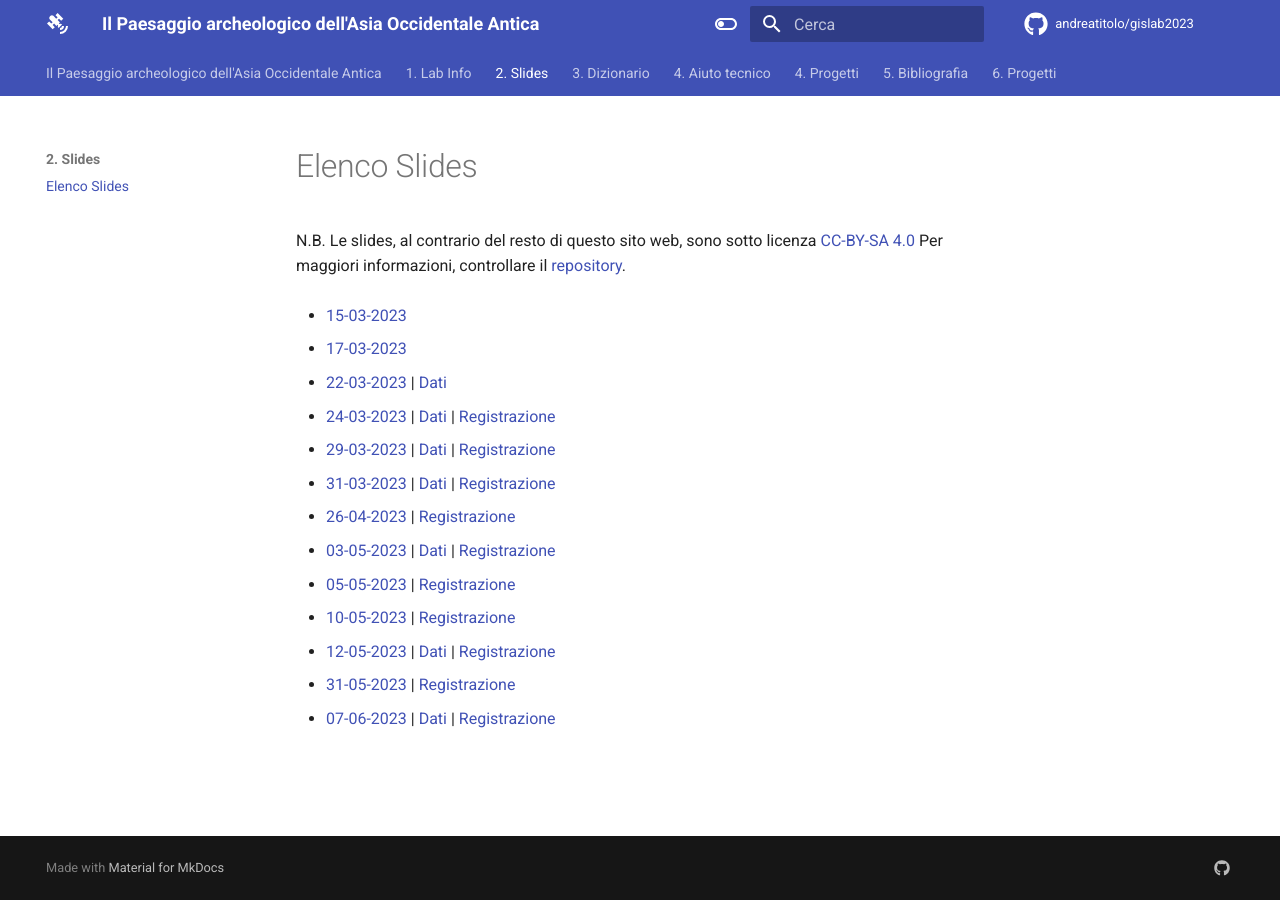
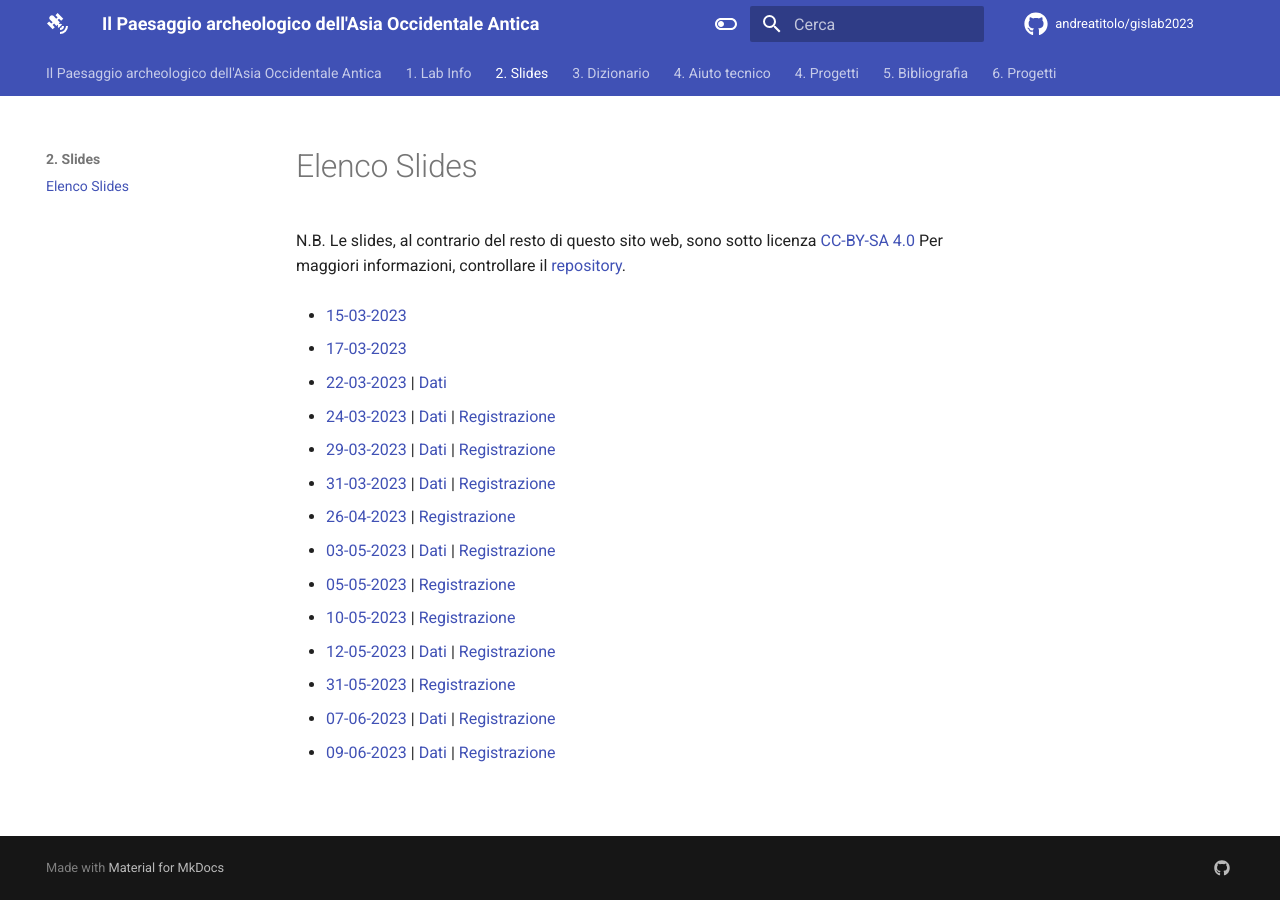
Before and after one commit to andreatitolo/gislab2023, an MkDocs documentation site: the page built from docs/2. Slides/Elenco Slides.md, in a window 1280 px wide. Built offline with MkDocs 1.6.1 and Material for MkDocs 9.7.7, drawn with Linux system fonts in a browser that asks for light colours; comment, search, counter and statistics services are not loaded.

Commit message:
add slides lesson 14

```diff
--- a/docs/2. Slides/Elenco Slides.md
+++ b/docs/2. Slides/Elenco Slides.md
@@ -26,3 +26,5 @@ Per maggiori informazioni, controllare il [repository](https://codeberg.org/tito
 -  [31-05-2023](https://www.andreatitolo.com/slides/gislab/12.QGISRecupero.html) | [Registrazione](https://kdrive.infomaniak.com/app/share/408009/267afb29-1933-4258-bb13-1f7179fd3c5b)
 
 -  [07-06-2023](https://www.andreatitolo.com/slides/gislab/13.QGISDigitalizzazione.html) | [Dati](https://kdrive.infomaniak.com/app/share/408009/3be1a466-c307-4708-9942-0c06fe3cdfd9) | [Registrazione]()
+
+-  [09-06-2023](https://www.andreatitolo.com/slides/gislab/14.QGISAvanzato.html) | [Dati](https://kdrive.infomaniak.com/app/share/408009/036fe33e-2939-4448-9df0-df859c3fca52) | [Registrazione]()
```
